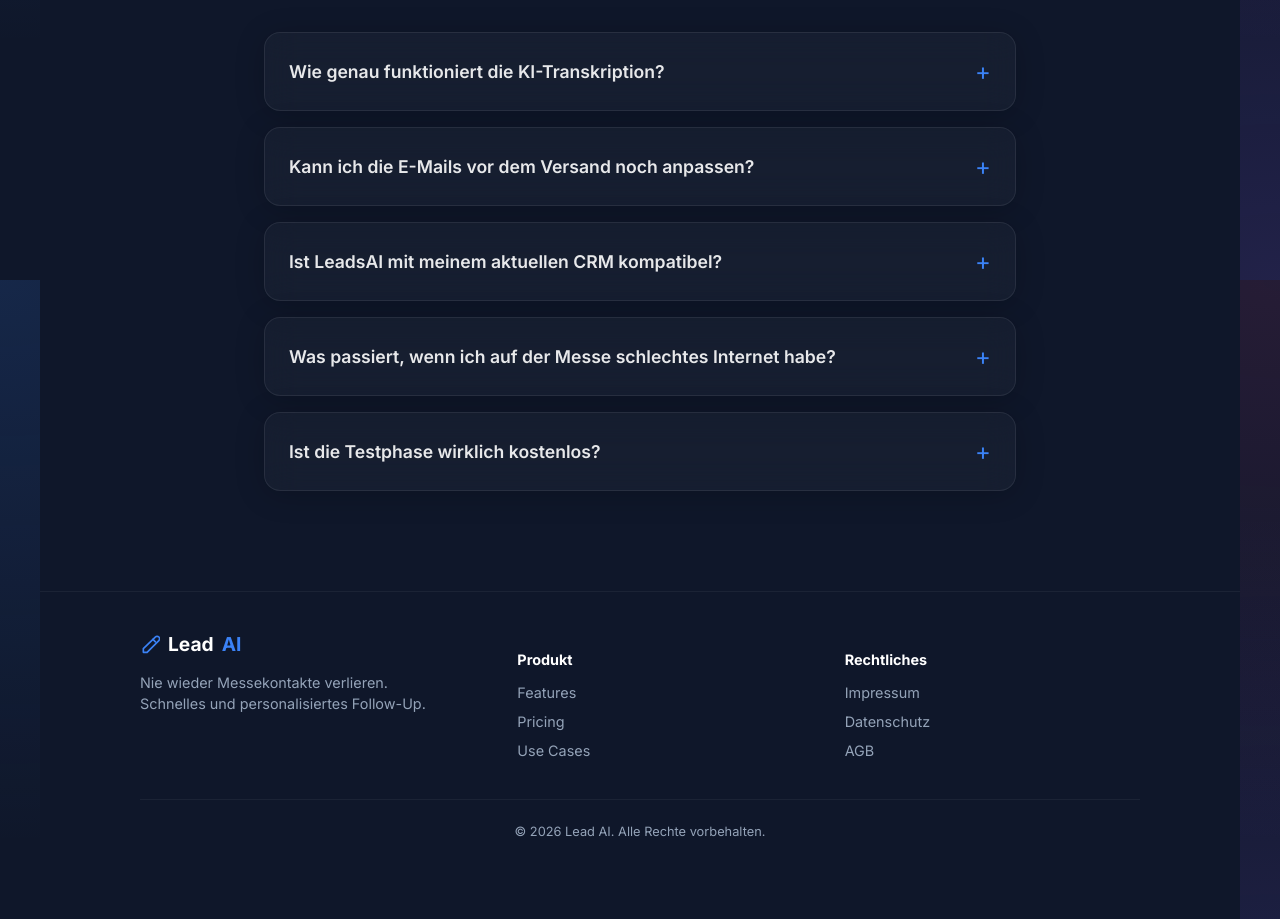
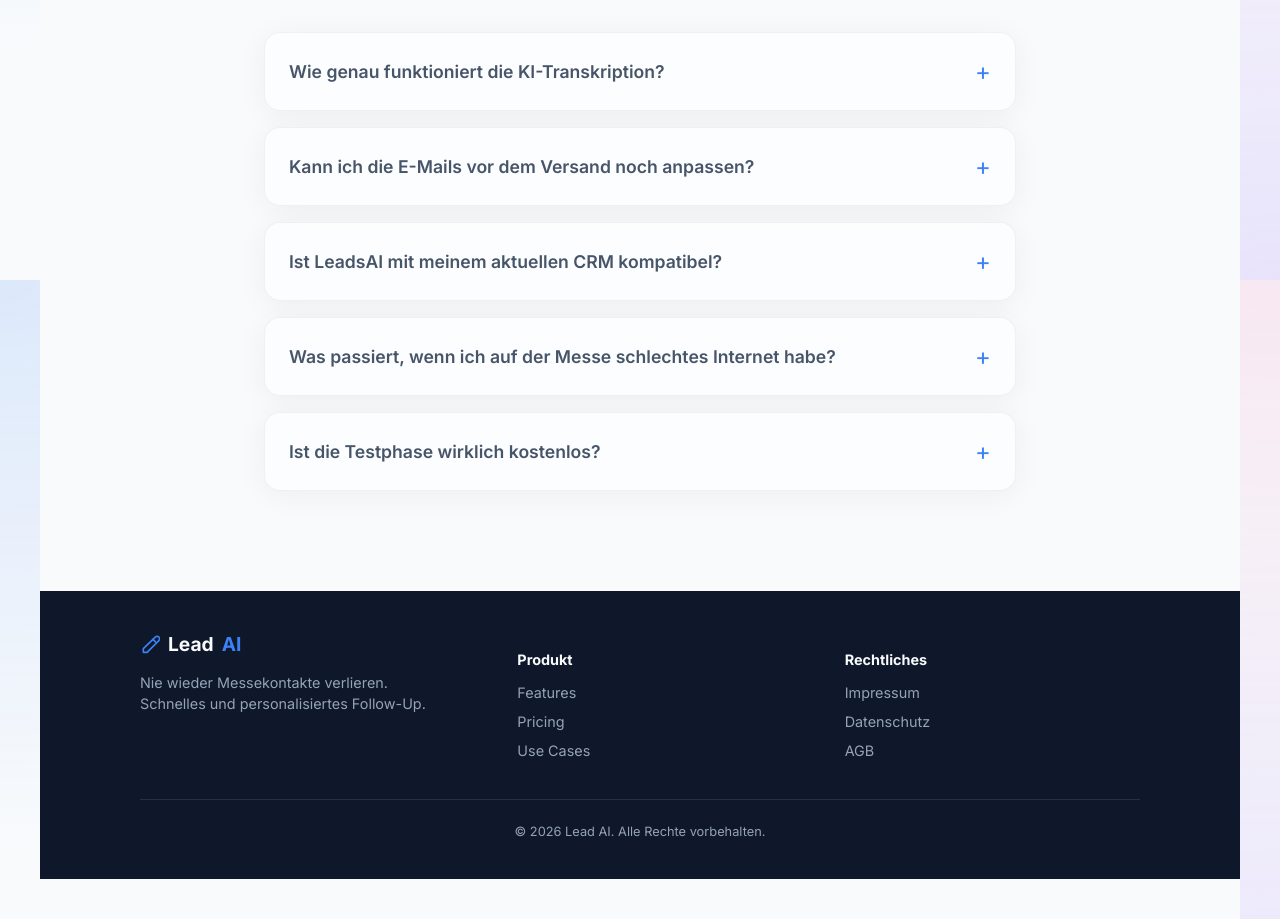
Before and after one commit to Pholiko/LeadsAI, a React (Vite) app: page / in a window 1280 px wide. Shown: the part 3720-4639 px from the top of the page. Built offline with nearby package versions, Linux system fonts and the light colour scheme.

Commit message:
Test: Switch to light theme, extract CSS variables, keep dark footer

```diff
--- /dev/null
+++ b/refactor_colors.cjs
@@ -0,0 +1,29 @@
+const fs = require('fs');
+let content = fs.readFileSync('src/components/LandingView.jsx', 'utf8');
+
+// Text Colors
+content = content.replace(/color: 'white'/g, "color: 'var(--text-primary)'");
+content = content.replace(/color: 'rgba\\(255,255,255,0\\.9\\)'/g, "color: 'var(--text-primary)'");
+content = content.replace(/color: 'rgba\\(255,255,255,0\\.7\\)'/g, "color: 'var(--text-secondary)'");
+content = content.replace(/color: 'rgba\\(255,255,255,0\\.6\\)'/g, "color: 'var(--text-secondary)'");
+
+// Borders
+content = content.replace(/borderTop: '1px solid rgba\\(255,255,255,0\\.05\\)'/g, "borderTop: '1px solid var(--border-color)'");
+content = content.replace(/borderBottom: '1px solid rgba\\(255,255,255,0\\.05\\)'/g, "borderBottom: '1px solid var(--border-color)'");
+content = content.replace(/border: '1px solid rgba\\(255, 255, 255, 0\\.1\\)'/g, "border: '1px solid var(--border-color)'");
+content = content.replace(/border: '1px solid rgba\\(255,255,255,0\\.1\\)'/g, "border: '1px solid var(--border-color)'");
+content = content.replace(/borderLeft: '2px solid rgba\\(255,255,255,0\\.1\\)'/g, "borderLeft: '2px solid var(--border-color)'");
+content = content.replace(/borderTop: '3px solid rgba\\(255,255,255,0\\.1\\)'/g, "borderTop: '3px solid var(--border-color)'");
+
+// Backgrounds
+content = content.replace(/background: 'rgba\\(255, 255, 255, 0\\.05\\)'/g, "background: 'var(--card-bg)'");
+content = content.replace(/background: 'rgba\\(15, 23, 42, 0\\.75\\)'/g, "background: 'var(--nav-bg)'");
+
+// Box shadow
+content = content.replace(/boxShadow: '0 25px 50px rgba\\(0,0,0,0\\.5\\), 0 0 0 1px rgba\\(255,255,255,0\\.1\\)'/g, "boxShadow: '0 25px 50px rgba(0,0,0,0.15), 0 0 0 1px var(--border-color)'");
+
+// Specific overrides for dark text where we want to force it
+content = content.replace(/color: 'var\\(--text-primary\\)'/g, "color: 'var(--text-primary)'");
+
+fs.writeFileSync('src/components/LandingView.jsx', content);
+console.log('Done replacing colors in LandingView.jsx');
--- a/src/components/LandingView.jsx
+++ b/src/components/LandingView.jsx
@@ -250,21 +250,21 @@ export default function LandingView({ onStart }) {
         <div style={{ display: 'grid', gridTemplateColumns: 'repeat(auto-fit, minmax(220px, 1fr))', gap: '20px', position: 'relative' }}>
 
           <div className="card glass" style={{ margin: 0, padding: '16px', display: 'flex', flexDirection: 'column', alignItems: 'center', textAlign: 'center' }}>
-            <div style={{ background: 'var(--primary)', color: 'white', borderRadius: '50%', width: '28px', height: '28px', display: 'flex', alignItems: 'center', justifyContent: 'center', fontSize: '0.9rem', fontWeight: 'bold', marginBottom: '12px', boxShadow: '0 4px 10px rgba(59, 130, 246, 0.5)' }}>1</div>
+            <div style={{ background: 'var(--primary)', color: 'var(--text-primary)', borderRadius: '50%', width: '28px', height: '28px', display: 'flex', alignItems: 'center', justifyContent: 'center', fontSize: '0.9rem', fontWeight: 'bold', marginBottom: '12px', boxShadow: '0 4px 10px rgba(59, 130, 246, 0.5)' }}>1</div>
             <h3 style={{ margin: '0 0 8px', fontSize: '1rem' }}>Visitenkarte & Kontext</h3>
             <p style={{ margin: '0 0 16px', fontSize: '0.85rem', color: 'var(--text-secondary)', lineHeight: '1.4' }}>Künstliche Intelligenz liest die Karte. Sie sprechen einfach kurz ein, worum es ging.</p>
             <img src="/step1-card.jpg" alt="Visitenkarte scannen" style={{ width: '100%', maxWidth: '140px', borderRadius: '8px', border: '1px solid rgba(255,255,255,0.1)', boxShadow: '0 4px 12px rgba(0,0,0,0.2)', marginTop: 'auto' }} />
           </div>
 
           <div className="card glass" style={{ margin: 0, padding: '16px', display: 'flex', flexDirection: 'column', alignItems: 'center', textAlign: 'center' }}>
-            <div style={{ background: 'var(--primary)', color: 'white', borderRadius: '50%', width: '28px', height: '28px', display: 'flex', alignItems: 'center', justifyContent: 'center', fontSize: '0.9rem', fontWeight: 'bold', marginBottom: '12px', boxShadow: '0 4px 10px rgba(59, 130, 246, 0.5)' }}>2</div>
+            <div style={{ background: 'var(--primary)', color: 'var(--text-primary)', borderRadius: '50%', width: '28px', height: '28px', display: 'flex', alignItems: 'center', justifyContent: 'center', fontSize: '0.9rem', fontWeight: 'bold', marginBottom: '12px', boxShadow: '0 4px 10px rgba(59, 130, 246, 0.5)' }}>2</div>
             <h3 style={{ margin: '0 0 8px', fontSize: '1rem' }}>KI-Transkription</h3>
             <p style={{ margin: '0 0 16px', fontSize: '0.85rem', color: 'var(--text-secondary)', lineHeight: '1.4' }}>Die Sprachnotiz wird fehlerfrei transkribiert. Sie können alles prüfen.</p>
             <img src="/step2-transcript.jpg" alt="Transkription prüfen" style={{ width: '100%', maxWidth: '140px', borderRadius: '8px', border: '1px solid rgba(255,255,255,0.1)', boxShadow: '0 4px 12px rgba(0,0,0,0.2)', marginTop: 'auto' }} />
           </div>
 
           <div className="card glass" style={{ margin: 0, padding: '16px', display: 'flex', flexDirection: 'column', alignItems: 'center', textAlign: 'center' }}>
-            <div style={{ background: 'var(--primary)', color: 'white', borderRadius: '50%', width: '28px', height: '28px', display: 'flex', alignItems: 'center', justifyContent: 'center', fontSize: '0.9rem', fontWeight: 'bold', marginBottom: '12px', boxShadow: '0 4px 10px rgba(59, 130, 246, 0.5)' }}>3</div>
+            <div style={{ background: 'var(--primary)', color: 'var(--text-primary)', borderRadius: '50%', width: '28px', height: '28px', display: 'flex', alignItems: 'center', justifyContent: 'center', fontSize: '0.9rem', fontWeight: 'bold', marginBottom: '12px', boxShadow: '0 4px 10px rgba(59, 130, 246, 0.5)' }}>3</div>
             <h3 style={{ margin: '0 0 8px', fontSize: '1rem' }}>E-Mail versenden</h3>
             <p style={{ margin: '0 0 16px', fontSize: '0.85rem', color: 'var(--text-secondary)', lineHeight: '1.4' }}>Innerhalb von Minuten geht die personalisierte E-Mail an den Kunden raus.</p>
             <img src="/step3-email.jpg" alt="Fertige E-Mail" style={{ width: '100%', maxWidth: '140px', borderRadius: '8px', border: '1px solid rgba(255,255,255,0.1)', boxShadow: '0 4px 12px rgba(0,0,0,0.2)', marginTop: 'auto' }} />
@@ -278,7 +278,7 @@ export default function LandingView({ onStart }) {
         <h2 style={{ fontSize: '2rem', fontWeight: '800', margin: '0 0 32px', textAlign: 'center', letterSpacing: '-0.5px' }}>Für wen ist Lead AI?</h2>
 
         <div className="card glass" style={{ padding: '32px', borderTop: '3px solid var(--primary)' }}>
-          <p style={{ fontSize: '1.1rem', marginBottom: '24px', fontWeight: 'bold', color: 'white' }}>
+          <p style={{ fontSize: '1.1rem', marginBottom: '24px', fontWeight: 'bold', color: 'var(--text-primary)' }}>
             B2B Unternehmen mit vielen Messe-Ausstellungen und aktiven Vertrieblern.
           </p>
 
@@ -286,21 +286,21 @@ export default function LandingView({ onStart }) {
             <li style={{ display: 'flex', alignItems: 'flex-start', gap: '12px' }}>
               <span style={{ color: 'var(--primary)', fontSize: '1.2rem', marginTop: '-2px' }}>✓</span>
               <div>
-                <strong style={{ display: 'block', marginBottom: '4px', color: 'white' }}>Ideale Ergänzung zu bestehenden CRM-Systemen</strong>
+                <strong style={{ display: 'block', marginBottom: '4px', color: 'var(--text-primary)' }}>Ideale Ergänzung zu bestehenden CRM-Systemen</strong>
                 <span style={{ color: 'var(--text-secondary)', fontSize: '0.95rem' }}>Kein Ersatz für Ihr CRM, sondern ein Turbo für die Datenerfassung direkt auf der Messe.</span>
               </div>
             </li>
             <li style={{ display: 'flex', alignItems: 'flex-start', gap: '12px' }}>
               <span style={{ color: 'var(--primary)', fontSize: '1.2rem', marginTop: '-2px' }}>✓</span>
               <div>
-                <strong style={{ display: 'block', marginBottom: '4px', color: 'white' }}>Schnelle E-Mails, direkt zum Abschicken</strong>
+                <strong style={{ display: 'block', marginBottom: '4px', color: 'var(--text-primary)' }}>Schnelle E-Mails, direkt zum Abschicken</strong>
                 <span style={{ color: 'var(--text-secondary)', fontSize: '0.95rem' }}>Keine langen Wartezeiten. Follow-Ups können noch auf dem Heimweg von der Messe rausgehen.</span>
               </div>
             </li>
             <li style={{ display: 'flex', alignItems: 'flex-start', gap: '12px' }}>
               <span style={{ color: 'var(--primary)', fontSize: '1.2rem', marginTop: '-2px' }}>✓</span>
               <div>
-                <strong style={{ display: 'block', marginBottom: '4px', color: 'white' }}>Alternative: CSV-Export</strong>
+                <strong style={{ display: 'block', marginBottom: '4px', color: 'var(--text-primary)' }}>Alternative: CSV-Export</strong>
                 <span style={{ color: 'var(--text-secondary)', fontSize: '0.95rem' }}>Alle erfassten Kontakte und Notizen per Klick als CSV exportieren und bequem in HubSpot, Salesforce oder andere Tools importieren.</span>
               </div>
             </li>
@@ -335,11 +335,11 @@ export default function LandingView({ onStart }) {
           {faqs.map((faq, index) => (
             <div key={index} className="card glass" style={{ margin: 0, padding: 0, overflow: 'hidden', cursor: 'pointer', transition: 'all 0.3s ease' }} onClick={() => setOpenFaq(openFaq === index ? null : index)}>
               <div style={{ padding: '24px', display: 'flex', justifyContent: 'space-between', alignItems: 'center' }}>
-                <h3 style={{ margin: 0, fontSize: '1.1rem', fontWeight: '600', color: openFaq === index ? 'white' : 'rgba(255,255,255,0.9)' }}>{faq.q}</h3>
+                <h3 style={{ margin: 0, fontSize: '1.1rem', fontWeight: '600', color: openFaq === index ? 'var(--text-primary)' : 'var(--text-secondary)' }}>{faq.q}</h3>
                 <span style={{ fontSize: '1.5rem', color: 'var(--primary)', transform: openFaq === index ? 'rotate(45deg)' : 'none', transition: 'transform 0.3s ease' }}>+</span>
               </div>
               {openFaq === index && (
-                <div style={{ padding: '0 24px 24px', color: 'rgba(255,255,255,0.7)', lineHeight: '1.6', fontSize: '0.95rem' }}>
+                <div style={{ padding: '0 24px 24px', color: 'var(--text-secondary)', lineHeight: '1.6', fontSize: '0.95rem' }}>
                   {faq.a}
                 </div>
               )}
@@ -349,11 +349,11 @@ export default function LandingView({ onStart }) {
       </div>
 
       {/* Footer */}
-      <footer style={{ borderTop: '1px solid rgba(255,255,255,0.05)', padding: '40px 24px', marginTop: '40px', color: 'var(--text-secondary)', fontSize: '0.9rem' }}>
+      <footer style={{ background: '#0f172a', borderTop: '1px solid var(--border-color)', padding: '40px 24px', marginTop: '40px', color: '#94a3b8', fontSize: '0.9rem' }}>
         <div style={{ maxWidth: '1000px', margin: '0 auto', display: 'flex', flexDirection: 'row', flexWrap: 'wrap', justifyContent: 'space-between', gap: '32px' }}>
 
           <div style={{ flex: '1 1 200px' }}>
-            <div style={{ fontWeight: '800', fontSize: '1.2rem', color: 'white', marginBottom: '16px', display: 'flex', alignItems: 'center', gap: '8px' }}>
+            <div style={{ fontWeight: '800', fontSize: '1.2rem', color: '#f8fafc', marginBottom: '16px', display: 'flex', alignItems: 'center', gap: '8px' }}>
               <svg width="20" height="20" viewBox="0 0 24 24" fill="none" xmlns="http://www.w3.org/2000/svg">
                 <path d="M18.364 3.636a3 3 0 0 1 4.243 4.243L8.5 22H4v-4.5L18.364 3.636z" stroke="var(--primary)" strokeWidth="2" strokeLinecap="round" strokeLinejoin="round"/>
                 <path d="M15.5 6.5l3 3" stroke="var(--primary)" strokeWidth="2" strokeLinecap="round" strokeLinejoin="round"/>
@@ -364,7 +364,7 @@ export default function LandingView({ onStart }) {
           </div>
 
           <div style={{ flex: '1 1 150px' }}>
-            <h4 style={{ color: 'white', marginBottom: '16px', fontWeight: 'bold' }}>Produkt</h4>
+            <h4 style={{ color: '#f8fafc', marginBottom: '16px', fontWeight: 'bold' }}>Produkt</h4>
             <ul style={{ listStyle: 'none', padding: 0, margin: 0, display: 'flex', flexDirection: 'column', gap: '12px' }}>
               <li><a href="#" style={{ color: 'inherit', textDecoration: 'none' }}>Features</a></li>
               <li><a href="#" style={{ color: 'inherit', textDecoration: 'none' }}>Pricing</a></li>
@@ -373,7 +373,7 @@ export default function LandingView({ onStart }) {
           </div>
 
           <div style={{ flex: '1 1 150px' }}>
-            <h4 style={{ color: 'white', marginBottom: '16px', fontWeight: 'bold' }}>Rechtliches</h4>
+            <h4 style={{ color: '#f8fafc', marginBottom: '16px', fontWeight: 'bold' }}>Rechtliches</h4>
             <ul style={{ listStyle: 'none', padding: 0, margin: 0, display: 'flex', flexDirection: 'column', gap: '12px' }}>
               <li><a href="#" style={{ color: 'inherit', textDecoration: 'none' }}>Impressum</a></li>
               <li><a href="#" style={{ color: 'inherit', textDecoration: 'none' }}>Datenschutz</a></li>
@@ -383,7 +383,7 @@ export default function LandingView({ onStart }) {
 
         </div>
 
-        <div style={{ maxWidth: '1000px', margin: '40px auto 0', paddingTop: '24px', borderTop: '1px solid rgba(255,255,255,0.05)', textAlign: 'center', fontSize: '0.8rem' }}>
+        <div style={{ maxWidth: '1000px', margin: '40px auto 0', paddingTop: '24px', borderTop: '1px solid rgba(255,255,255,0.1)', textAlign: 'center', fontSize: '0.8rem' }}>
           &copy; {new Date().getFullYear()} Lead AI. Alle Rechte vorbehalten.
         </div>
       </footer>
--- a/src/index.css
+++ b/src/index.css
@@ -1,5 +1,27 @@
 :root {
-  --bg-color: #0f172a; /* Fallback for mesh gradient */
+  /* ===================== */
+  /* LIGHT THEME (AKTIV)   */
+  /* ===================== */
+  --bg-color: #f8fafc;
+  --text-primary: #1e293b;
+  --text-secondary: #475569;
+  --primary: #3b82f6;
+  --primary-hover: #2563eb;
+  --success: #16a34a;
+  --danger: #dc2626;
+  --border-color: rgba(0, 0, 0, 0.08);
+
+  --card-bg: rgba(255, 255, 255, 0.7);
+  --nav-bg: rgba(248, 250, 252, 0.85);
+
+  --glass-bg: rgba(255, 255, 255, 0.6);
+  --glass-border: rgba(0, 0, 0, 0.05);
+
+  /* ===================== */
+  /* DARK THEME (INAKTIV)  */
+  /* ===================== */
+  /* Um das alte Design wiederherzustellen, einfach diese Werte wieder einkommentieren:
+  --bg-color: #0f172a;
   --text-primary: #f8fafc;
   --text-secondary: #94a3b8;
   --primary: #3b82f6;
@@ -7,6 +29,11 @@
   --success: #22c55e;
   --danger: #ef4444;
   --border-color: rgba(255, 255, 255, 0.1);
+  --card-bg: rgba(255, 255, 255, 0.05);
+  --nav-bg: rgba(15, 23, 42, 0.75);
+  --glass-bg: rgba(255, 255, 255, 0.03);
+  --glass-border: rgba(255, 255, 255, 0.08);
+  */
 }
 
 * {
@@ -61,11 +88,11 @@ body {
 }
 
 .glass {
-  background: rgba(255, 255, 255, 0.03);
+  background: var(--glass-bg);
   backdrop-filter: blur(16px);
   -webkit-backdrop-filter: blur(16px);
-  border: 1px solid rgba(255, 255, 255, 0.08);
-  box-shadow: 0 4px 30px rgba(0, 0, 0, 0.2);
+  border: 1px solid var(--glass-border);
+  box-shadow: 0 4px 30px rgba(0, 0, 0, 0.05);
 }
 
 button {
```
